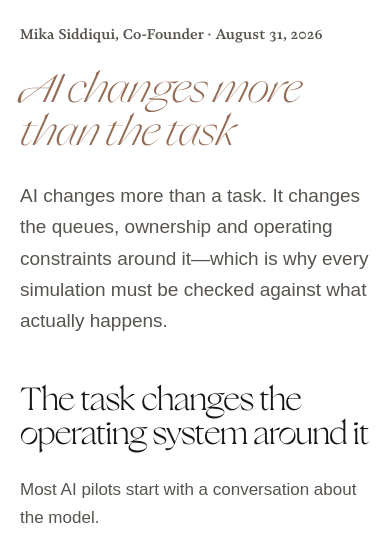
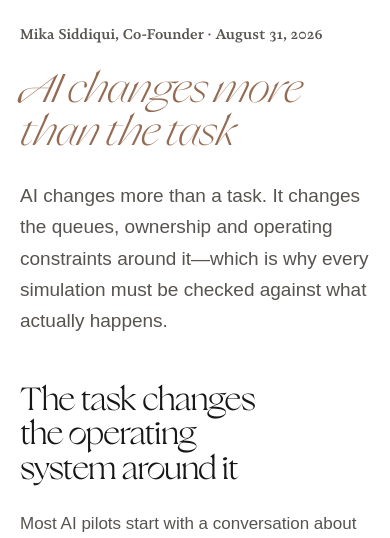
Before and after one commit to latentfoundry/landing-exploration, a Next.js app in the folder afterflow/: page /insights/ai-changes-more-than-the-task in a window 390 px wide. Shown: the part 151-689 px from the top of the page. Built offline with nearby package versions, Linux system fonts and the light colour scheme; no server answers; a web font is replaced by a local one.

Commit message:
mobile navbar

```diff
--- a/afterflow/app/globals.css
+++ b/afterflow/app/globals.css
@@ -10,11 +10,11 @@
   --line: #e2dfdb;
   --font-display: var(--font-solare), Georgia, serif;
   --font-body: var(--font-novela), Georgia, serif;
-  --type-display-weight: 260;
+  --type-display-weight: 300;
   --type-display-intensity: 620;
-  --type-section-weight: 300;
+  --type-section-weight: 350;
   --type-section-intensity: 470;
-  --type-subhead-weight: 350;
+  --type-subhead-weight: 400;
   --type-subhead-intensity: 300;
   --header-height: 96px;
   --chapter-height: calc(100svh - var(--header-height) - 1px);
@@ -59,6 +59,10 @@ ul, ol { margin: 0; padding: 0; list-style: none; }
 .site-header.is-scrolled { border-color: var(--line); }
 .site-header.is-hidden { transform: translateY(-100%); pointer-events: none; }
 .site-header.is-menu-open, .site-header:has(:focus-visible) { transform: none; pointer-events: auto; }
+/* Keep touch navigation stable, including during rotation and breakpoint changes. */
+@media (max-width: 900px), (hover: none), (pointer: coarse) {
+  .site-header, .site-header.is-hidden { transform: none; pointer-events: auto; transition: border-color .25s; }
+}
 /* Frost only the navigation layer; the page beneath supplies the texture. */
 @supports ((backdrop-filter: blur(16px)) or (-webkit-backdrop-filter: blur(16px))) {
   .site-header.is-scrolled::before { background: rgb(255 255 255 / .78); -webkit-backdrop-filter: blur(16px); backdrop-filter: blur(16px); }
--- a/afterflow/components/site-header.tsx
+++ b/afterflow/components/site-header.tsx
@@ -66,7 +66,7 @@ export function SiteHeader() {
   };
 
   useEffect(() => {
-    const hover = window.matchMedia("(hover: hover) and (pointer: fine)");
+    const autoHide = window.matchMedia("(min-width: 901px) and (hover: hover) and (pointer: fine)");
     const opening = document.querySelector<HTMLElement>("[data-header-stick]");
     let openingVisible = opening ? opening.getBoundingClientRect().bottom > 0 : false;
     let previousY = window.scrollY;
@@ -77,6 +77,7 @@ export function SiteHeader() {
     let frame = 0;
 
     const reveal = (shouldHide: boolean) => {
+      shouldHide = shouldHide && autoHide.matches;
       if (isHidden === shouldHide) return;
       isHidden = shouldHide;
       setHidden(shouldHide);
@@ -93,7 +94,7 @@ export function SiteHeader() {
       previousY = y;
       setScrolled(y > 24);
 
-      if (openingVisible || y <= 5 || pointerAtTop) {
+      if (!autoHide.matches || openingVisible || y <= 5 || pointerAtTop) {
         reveal(false);
       } else if (Math.abs(y - anchorY) >= 12) {
         // Beyond the opening chapter, deliberate scroll direction controls navigation.
@@ -104,7 +105,7 @@ export function SiteHeader() {
       if (!frame) frame = window.requestAnimationFrame(update);
     };
     const onPointerMove = (event: PointerEvent) => {
-      if (!hover.matches || event.pointerType !== "mouse") return;
+      if (!autoHide.matches || event.pointerType !== "mouse") return;
       const revealHeight = isHidden ? 24 : (headerRef.current?.offsetHeight ?? 96);
       const atTop = event.clientY <= revealHeight;
       if (atTop === pointerAtTop) return;
@@ -123,12 +124,14 @@ export function SiteHeader() {
     });
     if (opening) openingObserver.observe(opening);
     update();
+    autoHide.addEventListener("change", update);
     window.addEventListener("scroll", onScroll, { passive: true });
     window.addEventListener("pointermove", onPointerMove, { passive: true });
     document.documentElement.addEventListener("pointerleave", onPointerLeave);
     return () => {
       window.cancelAnimationFrame(frame);
       openingObserver.disconnect();
+      autoHide.removeEventListener("change", update);
       window.removeEventListener("scroll", onScroll);
       window.removeEventListener("pointermove", onPointerMove);
       document.documentElement.removeEventListener("pointerleave", onPointerLeave);
```
Also changed, not shown: 1 other file (tests, documents, lock files or other folders).
